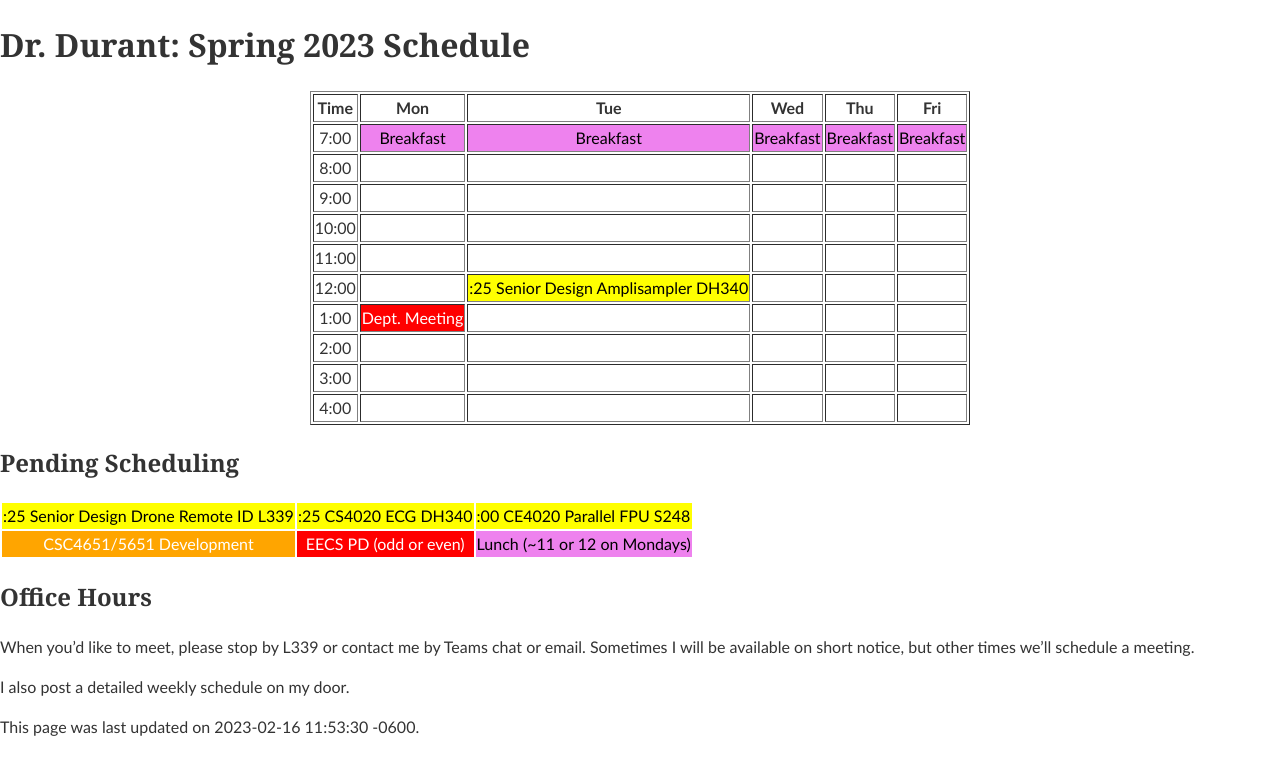
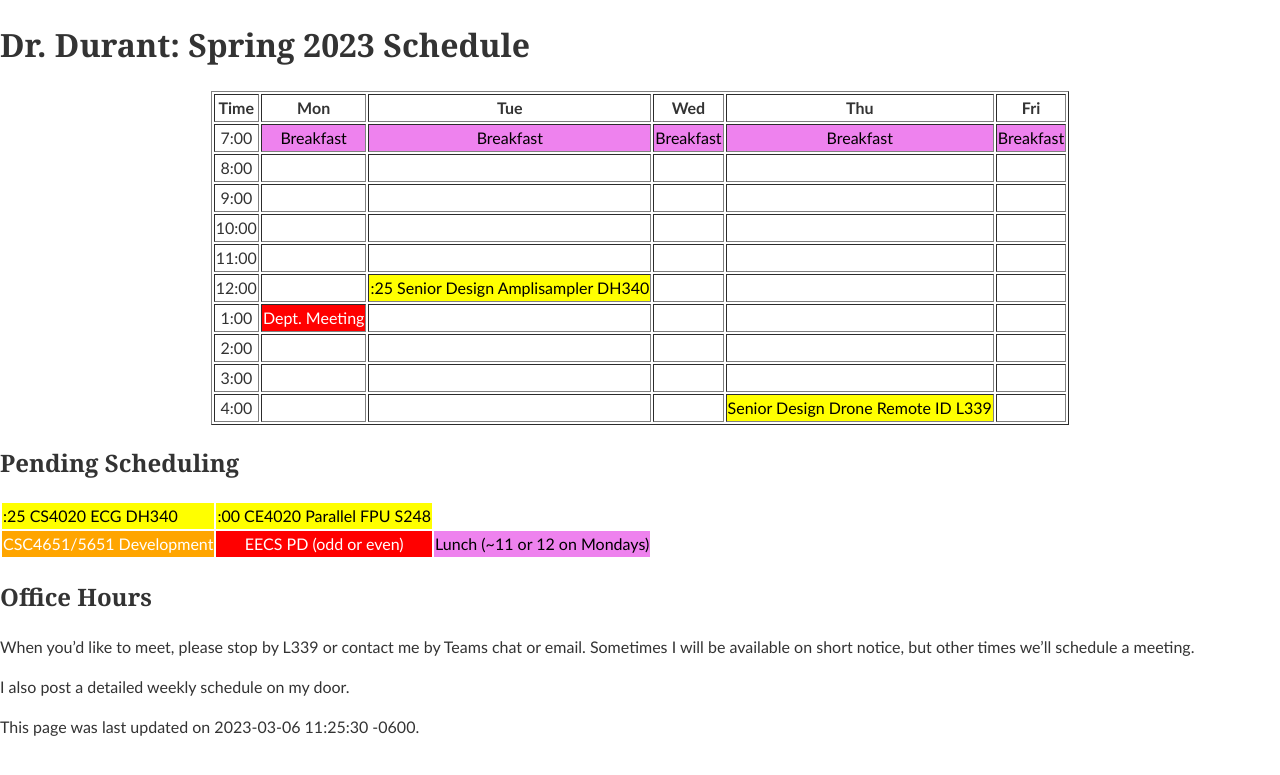
Before and after one commit to edurant/edurant.github.io, a Jekyll site: the page built from sched/s23.md, in a window 1280 px wide. Shown: the top 775 px of the page. Built offline with Jekyll 4.4.1, drawn with Linux system fonts in a browser that asks for light colours; some of the changed lines change nothing that is shown.

Commit message:
scheduled senior design team

```diff
--- a/sched/s23.md
+++ b/sched/s23.md
@@ -1,6 +1,6 @@
 ---
 title: "Dr. Durant: Spring 2023 Schedule"
-date: 2023-02-16 11:53:30 -0600
+date: 2023-03-06 11:25:30 -0600
 ---
 
 <style type="text/css">
@@ -13,24 +13,23 @@ td.lunch   { background-color: violet;  color: black; }
 
 <div align="center">
 <table border>
-<tr><th>Time</th>   <th>Mon</th>                        <th>Tue</th>                                                    <th>Wed</th>                        <th>Thu</th>                        <th>Fri</th>                        </tr>
-<tr><td>7:00</td>   <td class="lunch">Breakfast</td>    <td class="lunch">Breakfast</td>                                <td class="lunch">Breakfast</td>    <td class="lunch">Breakfast</td>    <td class="lunch">Breakfast</td>    </tr>
-<tr><td>8:00</td>   <td>&nbsp;</td>                     <td>&nbsp;</td>                                                 <td>&nbsp;</td>                     <td>&nbsp;</td>                     <td>&nbsp;</td>                     </tr>
-<tr><td>9:00</td>   <td>&nbsp;</td>                     <td>&nbsp;</td>                                                 <td>&nbsp;</td>                     <td>&nbsp;</td>                     <td>&nbsp;</td>                     </tr>
-<tr><td>10:00</td>  <td>&nbsp;</td>                     <td>&nbsp;</td>                                                 <td>&nbsp;</td>                     <td>&nbsp;</td>                     <td>&nbsp;</td>                     </tr>
-<tr><td>11:00</td>  <td>&nbsp;</td>                     <td>&nbsp;</td>                                                 <td>&nbsp;</td>                     <td>&nbsp;</td>                     <td>&nbsp;</td>                     </tr>
-<tr><td>12:00</td>  <td>&nbsp;</td>                     <td class="ce4020">:25 Senior Design Amplisampler DH340</td>    <td>&nbsp;</td>                     <td>&nbsp;</td>                     <td>&nbsp;</td>                     </tr>
-<tr><td>1:00</td>   <td class="am">Dept. Meeting</td>   <td>&nbsp;</td>                                                 <td>&nbsp;</td>                     <td>&nbsp;</td>                     <td>&nbsp;</td>                     </tr>
-<tr><td>2:00</td>   <td>&nbsp;</td>                     <td>&nbsp;</td>                                                 <td>&nbsp;</td>                     <td>&nbsp;</td>                     <td>&nbsp;</td>                     </tr>
-<tr><td>3:00</td>   <td>&nbsp;</td>                     <td>&nbsp;</td>                                                 <td>&nbsp;</td>                     <td>&nbsp;</td>                     <td>&nbsp;</td>                     </tr>
-<tr><td>4:00</td>   <td>&nbsp;</td>                     <td>&nbsp;</td>                                                 <td>&nbsp;</td>                     <td>&nbsp;</td>                     <td>&nbsp;</td>                     </tr>
+<tr><th>Time</th>   <th>Mon</th>                        <th>Tue</th>                                                    <th>Wed</th>                        <th>Thu</th>                                                <th>Fri</th>                        </tr>
+<tr><td>7:00</td>   <td class="lunch">Breakfast</td>    <td class="lunch">Breakfast</td>                                <td class="lunch">Breakfast</td>    <td class="lunch">Breakfast</td>                            <td class="lunch">Breakfast</td>    </tr>
+<tr><td>8:00</td>   <td>&nbsp;</td>                     <td>&nbsp;</td>                                                 <td>&nbsp;</td>                     <td>&nbsp;</td>                                             <td>&nbsp;</td>                     </tr>
+<tr><td>9:00</td>   <td>&nbsp;</td>                     <td>&nbsp;</td>                                                 <td>&nbsp;</td>                     <td>&nbsp;</td>                                             <td>&nbsp;</td>                     </tr>
+<tr><td>10:00</td>  <td>&nbsp;</td>                     <td>&nbsp;</td>                                                 <td>&nbsp;</td>                     <td>&nbsp;</td>                                             <td>&nbsp;</td>                     </tr>
+<tr><td>11:00</td>  <td>&nbsp;</td>                     <td>&nbsp;</td>                                                 <td>&nbsp;</td>                     <td>&nbsp;</td>                                             <td>&nbsp;</td>                     </tr>
+<tr><td>12:00</td>  <td>&nbsp;</td>                     <td class="ce4020">:25 Senior Design Amplisampler DH340</td>    <td>&nbsp;</td>                     <td>&nbsp;</td>                                             <td>&nbsp;</td>                     </tr>
+<tr><td>1:00</td>   <td class="am">Dept. Meeting</td>   <td>&nbsp;</td>                                                 <td>&nbsp;</td>                     <td>&nbsp;</td>                                             <td>&nbsp;</td>                     </tr>
+<tr><td>2:00</td>   <td>&nbsp;</td>                     <td>&nbsp;</td>                                                 <td>&nbsp;</td>                     <td>&nbsp;</td>                                             <td>&nbsp;</td>                     </tr>
+<tr><td>3:00</td>   <td>&nbsp;</td>                     <td>&nbsp;</td>                                                 <td>&nbsp;</td>                     <td>&nbsp;</td>                                             <td>&nbsp;</td>                     </tr>
+<tr><td>4:00</td>   <td>&nbsp;</td>                     <td>&nbsp;</td>                                                 <td>&nbsp;</td>                     <td class="ce4020">Senior Design Drone Remote ID L339</td>  <td>&nbsp;</td>                     </tr>
 </table>
 </div>
 
 ## Pending Scheduling
 
 <table><tr>
-<td class="ce4020">:25 Senior Design Drone Remote ID L339</td>
 <td class="ce4020">:25 CS4020 ECG DH340</td>
 <td class="ce4020">:00 CE4020 Parallel FPU S248</td>
 </tr><tr>
```
